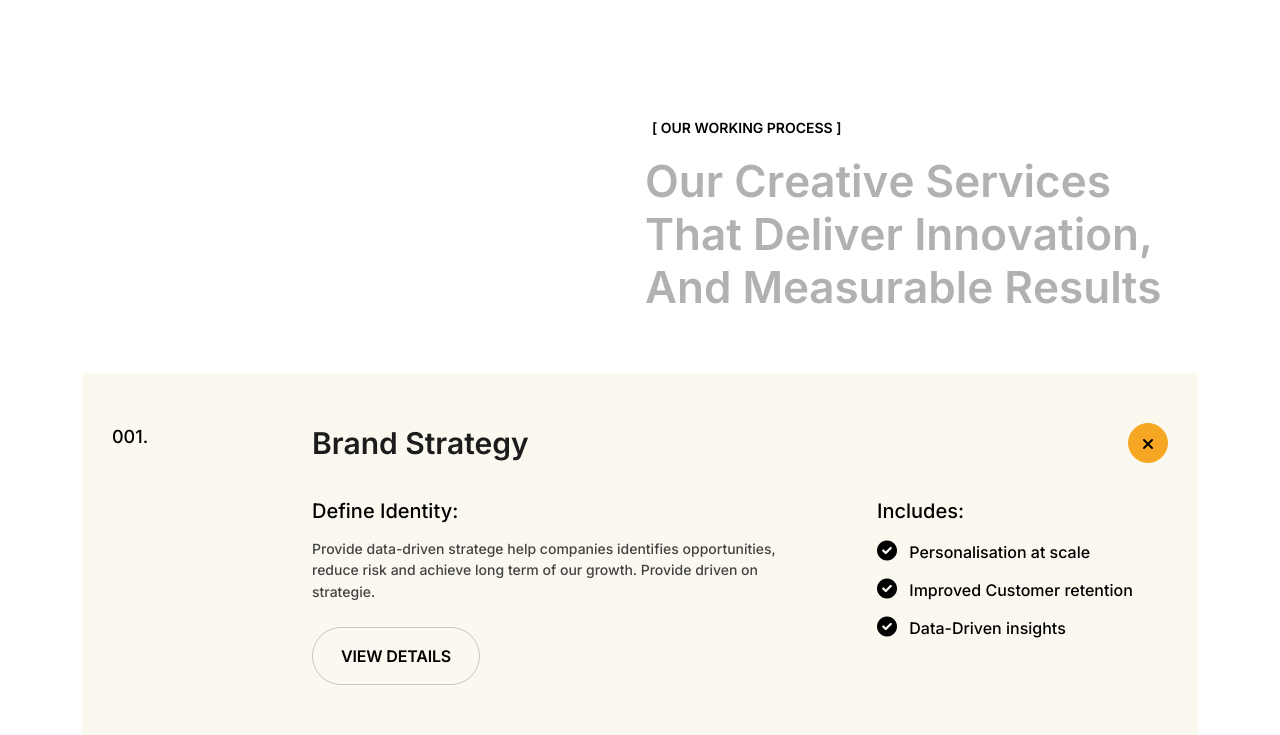
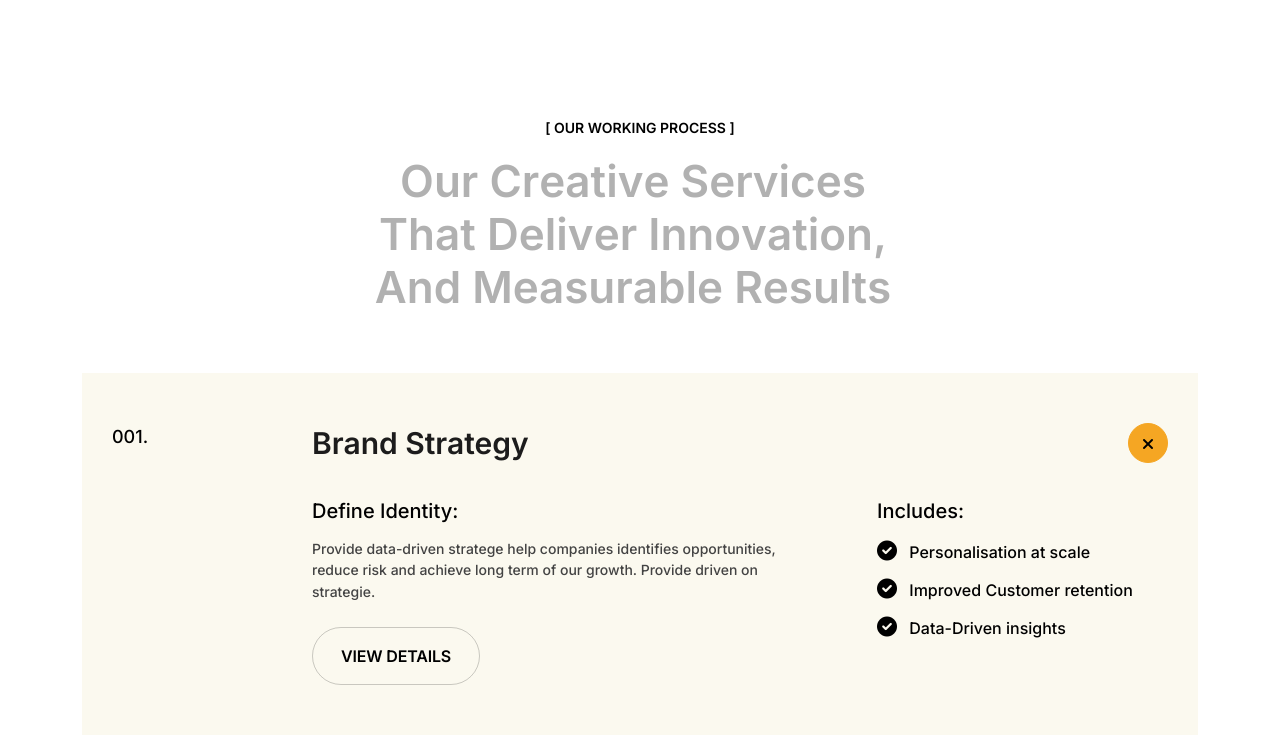
Before and after one commit to webspires-eng/createaweb, a PHP site: page / in a window 1280 px wide. Shown: the part 2591-3326 px from the top of the page. Run offline with PHP 8.4, Linux system fonts and the light colour scheme; data comes from the database, SQL or seed files in the repository; some web fonts are replaced.

Commit message:
style: Center the service section row and its title text.

```diff
--- a/index.php
+++ b/index.php
@@ -209,9 +209,9 @@ include 'include/header.html';
             <!-- Service Section Start -->
             <section class="service-section-4 fix section-padding pt-0">
                 <div class="container">
-                    <div class="row justify-content-end">
+                    <div class="row justify-content-center">
                         <div class="col-lg-6">
-                            <div class="section-title5 style-4">
+                            <div class="section-title5 style-4 text-center">
                                 <h6 class="sub-title wow fadeInUp">
                                     [ our working process ]
                                 </h6>
```
